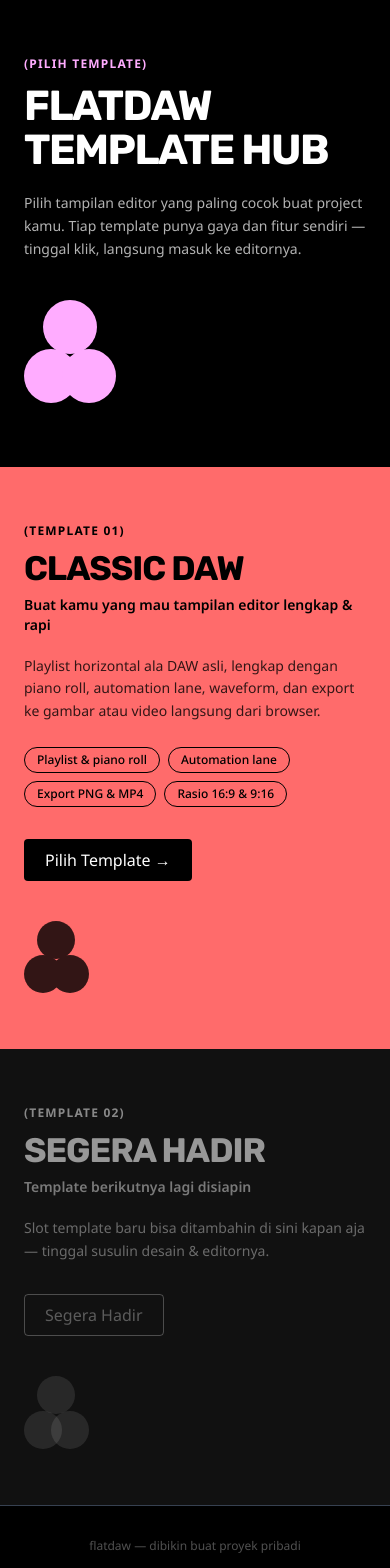
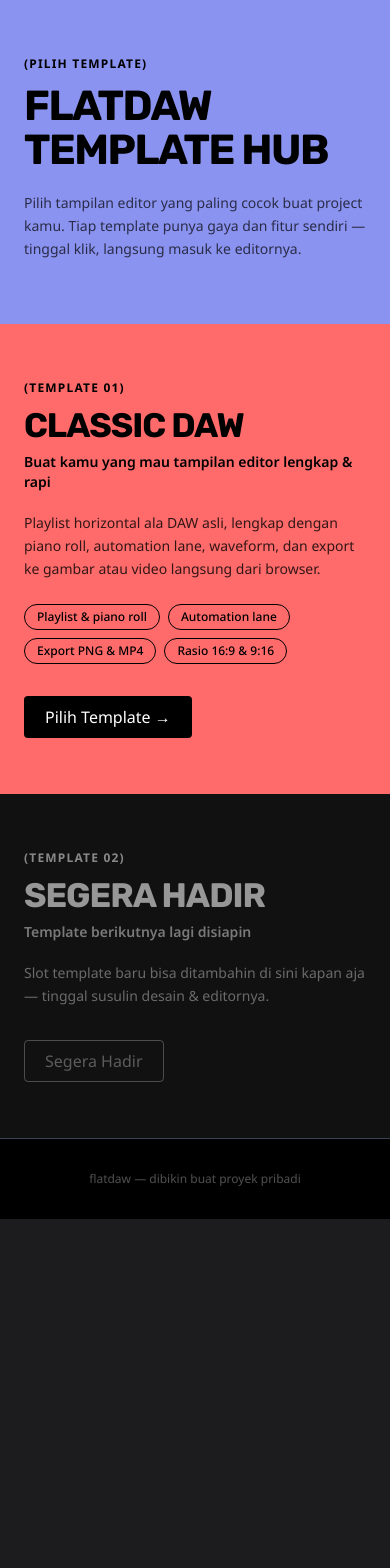
Before and after one commit to xe986232-ai/flatdaw, a React (Vite) app: page / in a window 390 px wide. Shown: the top 1568 px of the page. After the commit the page ends 1219 px from the top, so only its background shows below. Built offline with nearby package versions, Linux system fonts and the light colour scheme.

Commit message:
Hero TemplatePage pake warna periwinkle, hapus motif tiga lingkaran, samain background editor

```diff
--- a/src/components/ThreeCircles.tsx
+++ /dev/null
@@ -1,27 +0,0 @@
-type ThreeCirclesProps = {
-  color?: string
-  size?: number
-  className?: string
-}
-
-// Motif dekoratif "tiga lingkaran bertumpuk" yang muncul berulang di
-// referensi (believe.com) — satu lingkaran di atas, dua berdempetan di
-// bawah. Dipakai sebagai aksen visual di landing page template.
-export function ThreeCircles({ color = '#ffffff', size = 96, className = '' }: ThreeCirclesProps) {
-  return (
-    <div className={`relative ${className}`} style={{ width: size * 1.7, height: size * 1.9 }}>
-      <div
-        className="absolute rounded-full"
-        style={{ width: size, height: size, left: size * 0.35, top: 0, backgroundColor: color }}
-      />
-      <div
-        className="absolute rounded-full"
-        style={{ width: size, height: size, left: 0, top: size * 0.9, backgroundColor: color }}
-      />
-      <div
-        className="absolute rounded-full"
-        style={{ width: size, height: size, left: size * 0.7, top: size * 0.9, backgroundColor: color }}
-      />
-    </div>
-  )
-}
--- a/src/designTokens.ts
+++ b/src/designTokens.ts
@@ -8,6 +8,10 @@ export const tokens = {
     background: '#000000',
     text: '#ffffff',
     border: '#374151',
+    // Warna hero/page background sesuai referensi terbaru (periwinkle),
+    // dipakai bareng di TemplatePage (bagian atas) dan EditorTheme1
+    // supaya kedua halaman terasa satu kesatuan.
+    pageBackground: '#8b93f0',
   },
   fonts: {
     heading: '"Rubik", Arial, Helvetica, sans-serif',
--- a/src/pages/EditorTheme1.tsx
+++ b/src/pages/EditorTheme1.tsx
@@ -1331,7 +1331,7 @@ export default function EditorTheme1({ onBackToTemplates }: { onBackToTemplates?
   }, [])
 
   return (
-    <div className="flex min-h-dvh flex-col items-center justify-center gap-3 bg-[#1a1a1d] p-4">
+    <div className="flex min-h-dvh flex-col items-center justify-center gap-3 bg-[#8b93f0] p-4">
       {onBackToTemplates && (
         <button
           type="button"
--- a/src/pages/TemplatePage.tsx
+++ b/src/pages/TemplatePage.tsx
@@ -1,5 +1,4 @@
 import { tokens, SECTION_PALETTE } from '../designTokens'
-import { ThreeCircles } from '../components/ThreeCircles'
 
 type TemplatePageProps = {
   onSelectTheme: (themeId: string) => void
@@ -43,28 +42,26 @@ export default function TemplatePage({ onSelectTheme }: TemplatePageProps) {
       {/* HERO */}
       <section
         className="relative overflow-hidden px-6 pb-16 pt-14 sm:px-10"
-        style={{ backgroundColor: tokens.colors.background }}
+        style={{ backgroundColor: tokens.colors.pageBackground }}
       >
         <p
           className="text-xs font-bold uppercase tracking-widest sm:text-sm"
-          style={{ color: tokens.colors.accent, fontFamily: tokens.fonts.body }}
+          style={{ color: '#000000', fontFamily: tokens.fonts.body }}
         >
           (PILIH TEMPLATE)
         </p>
         <h1
           className="mt-3 text-[42px] font-bold leading-[1.05] sm:text-[72px]"
-          style={{ fontFamily: tokens.fonts.heading, letterSpacing: '-1.5px' }}
+          style={{ fontFamily: tokens.fonts.heading, letterSpacing: '-1.5px', color: '#000000' }}
         >
           FLATDAW
           <br />
           TEMPLATE HUB
         </h1>
-        <p className="mt-5 max-w-md text-sm leading-relaxed text-white/70 sm:text-base">
+        <p className="mt-5 max-w-md text-sm leading-relaxed text-black/70 sm:text-base">
           Pilih tampilan editor yang paling cocok buat project kamu. Tiap template punya gaya
           dan fitur sendiri — tinggal klik, langsung masuk ke editornya.
         </p>
-
-        <ThreeCircles color={tokens.colors.accent} size={54} className="mt-10" />
       </section>
 
       {/* SECTION PER TEMPLATE */}
@@ -145,12 +142,6 @@ export default function TemplatePage({ onSelectTheme }: TemplatePageProps) {
                 </span>
               )}
             </div>
-
-            <ThreeCircles
-              color={theme.available ? tokens.colors.background : '#ffffff20'}
-              size={38}
-              className="mt-10 opacity-80"
-            />
           </section>
         )
       })}
```
